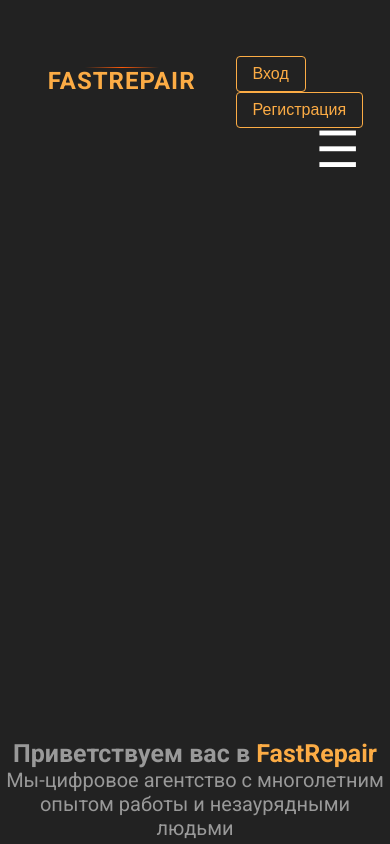
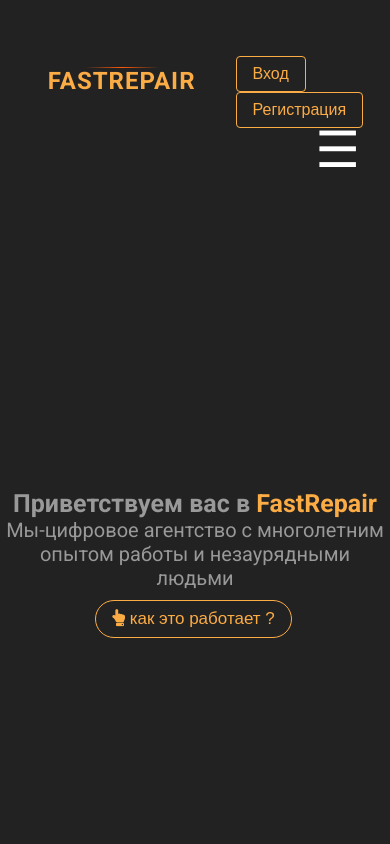
Before and after one commit to ilya-averin/ilya-averin.github.io, a plain HTML site: page project/index.html in a window 390 px wide. Shown: the top 844 px of the page. Drawn offline with nearby package versions, Linux system fonts and the light colour scheme.

Commit message:
Update media_queries.css

```diff
--- a/project/media_queries.css
+++ b/project/media_queries.css
@@ -147,7 +147,7 @@
 
 	main .main_welcom
 	{
-		padding: 550px 0 550px 0;
+		padding: 300px 0 450px 0;
 
 	}
 	main .main_welcom p
```
